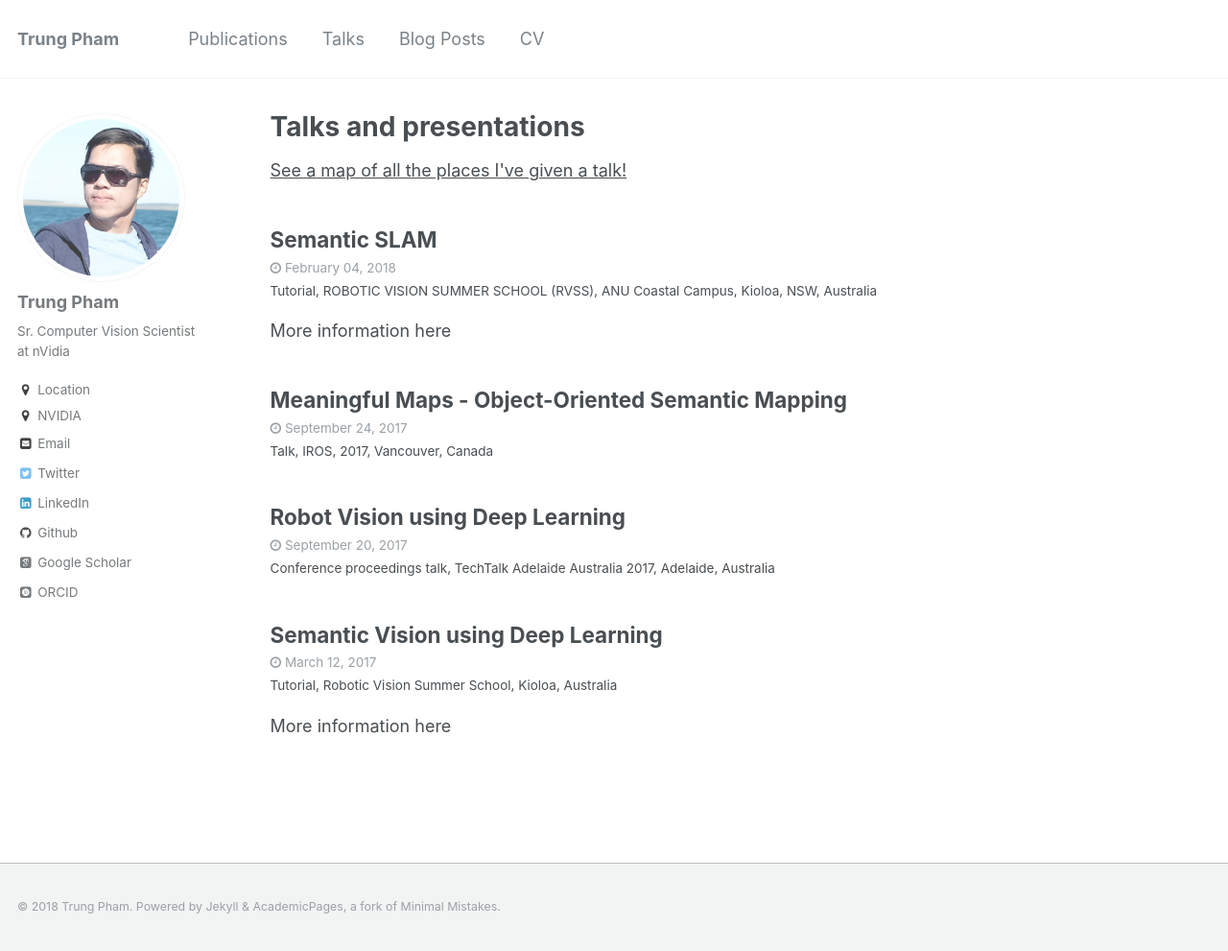
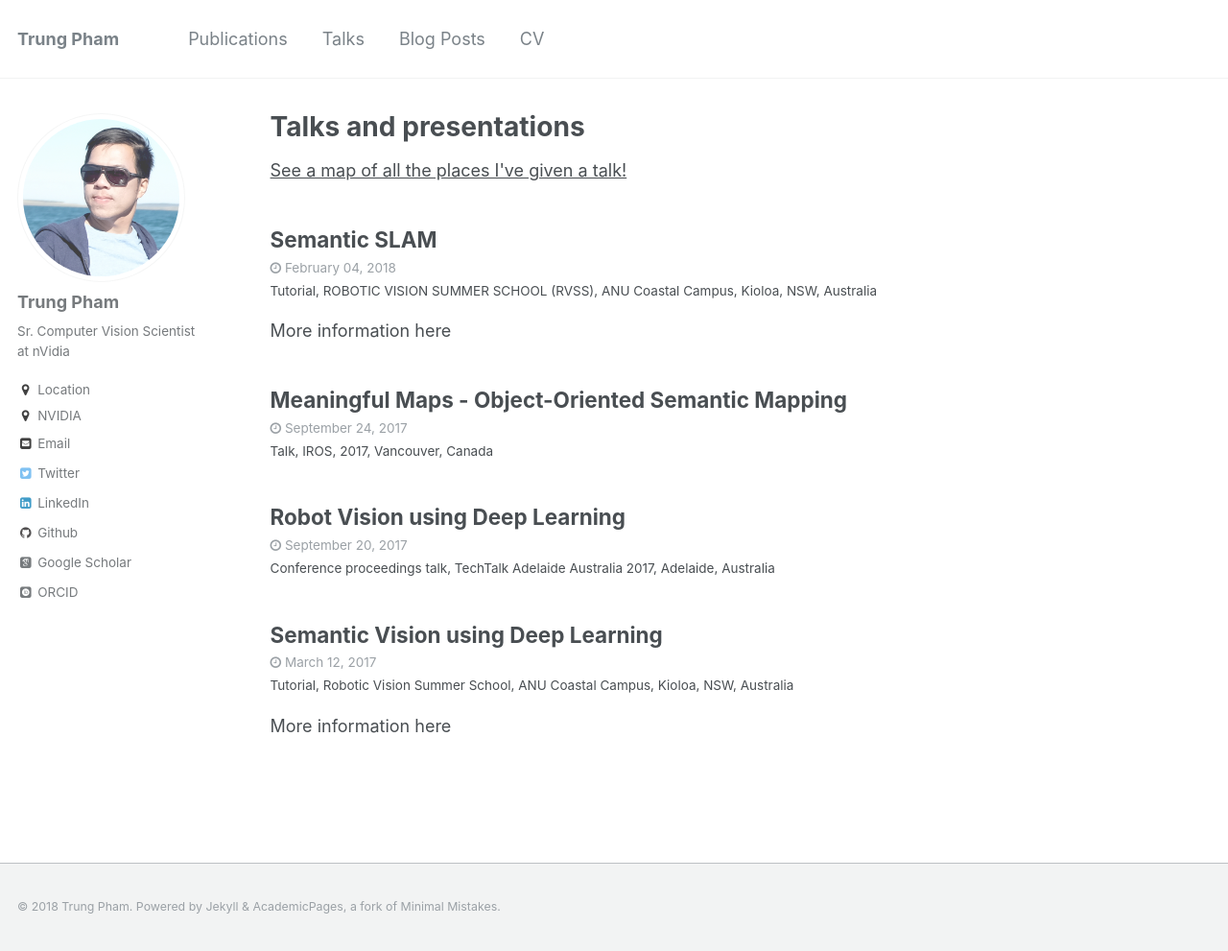
Before and after one commit to trungtpham/trungtpham.github.io, a Jekyll site: the page built from _pages/talks.html, in a window 1280 px wide and 991 px high. Shown: the whole window at 96% size. Built offline with Jekyll 4.4.1, drawn with Linux system fonts in a browser that asks for light colours; some web fonts are replaced.

Commit message:
Update 2017-03-01-tutorial-1.md

```diff
--- a/_talks/2017-03-01-tutorial-1.md
+++ b/_talks/2017-03-01-tutorial-1.md
@@ -5,7 +5,7 @@ type: "Tutorial"
 permalink: /talks/2017-03-12-tutorial-1
 venue: "Robotic Vision Summer School"
 date: 2017-03-12
-location: "Kioloa, Australia"
+location: "ANU Coastal Campus, Kioloa, NSW, Australia"
 ---
 
 [More information here](https://www.roboticvision.org/rv_event/robotic-vision-summer-school-rvss-2017/)
```
